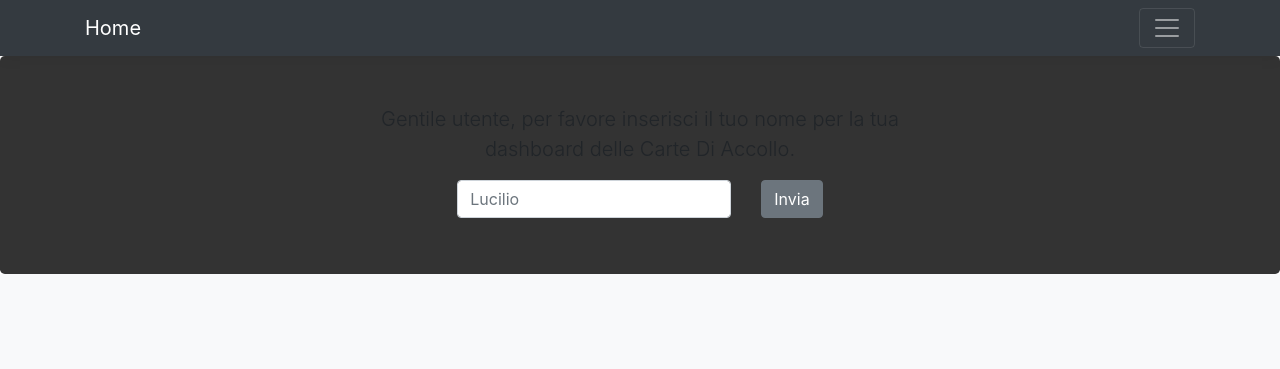
After one commit to lucky-sideburn/cartediaccollo, a Flask app: page /dashboard_accolli in a window 1280 px wide. The commit adds this page. Shown: the top 369 px of the page. Run offline with Flask 2, Linux system fonts and the light colour scheme; some libraries are stand-ins or nearby versions.

Commit message:
added accolli dashboard

```diff
--- a/app.py
+++ b/app.py
@@ -1,6 +1,6 @@
 # coding=utf-8
 from PIL import ImageFont, Image, ImageDraw
-from flask import Flask, render_template, request, send_file, redirect
+from flask import Flask, render_template, request, send_file, redirect, url_for
 from datetime import datetime
 import time
 import qrcode
@@ -12,13 +12,64 @@
 import secrets
 import random
 import smtplib
+import base64
 
 app = Flask(__name__)
+client = MongoClient()
+client = MongoClient('localhost', 27017)
 
 def randomString(stringLength=10):
-    """Generate a random string of fixed length """
     lettersAndDigits = string.ascii_lowercase + string.digits
     return ''.join(random.choice(lettersAndDigits) for i in range(stringLength))
+
+
+# return an array of accolli related to a sepicific dashboard
+def find_accolli_for_dashboard(dashboard_id):
+  accolli = []
+  db = client['cartediaccollo']
+  collection = db['carte']
+  cards = collection.find({"dashboard_id": dashboard_id})
+  for doc in cards:
+    accolli.append(doc)
+  return accolli
+
+# check if the dashboard exists and return a dashboard hash
+def is_valid_dashboard(dashboard_id):
+  db = client['cartediaccollo']
+  collection = db['dashboards']
+  dashboard = collection.find_one({"uuid": dashboard_id})
+  if dashboard != None:
+    return dashboard
+  else:
+    return None
+
+def check_valid_authorization(dashboard_id,token):
+  db = client['cartediaccollo']
+  collection = db['dashboards']
+  dashboard = collection.find_one({"uuid": dashboard_id, "token": token})
+  if dashboard != None:
+    print('Dashboard' + dashboard_id + " with token " + token + " found!")
+    return dashboard
+  else:
+    print('Dashboard' + dashboard_id + " with token " + token + " not found!")
+    return None
+
+def generate_dashboard_id_and_token(name):
+  db = client['cartediaccollo']
+  collection = db['dashboards']
+  dashboard_id = str(uuid.uuid4())
+  while True:
+    card = collection.find_one({"uuid": dashboard_id})
+    if card == None:
+      break
+    else:
+      dashboard_id = str(uuid.uuid1())
+  dashboard = {"uuid": dashboard_id, "token": randomString(20), "name": name}
+  print("Try to write a dasboard to MongoDB " + str(dashboard))
+  if collection.insert_one(dashboard).inserted_id != None:
+    return dashboard
+  else:
+    False
 
 def read_card_mongo(uuid,token):
   client = MongoClient()
@@ -32,12 +83,12 @@
   else:
     return card
 
-def write_card_mongo(card_id,token,card_url,sender):
+def write_card_mongo(card_id,token,card_url,sender,dashboard_id):
   client = MongoClient()
   client = MongoClient('localhost', 27017)
   db = client['cartediaccollo']
   collection = db['carte']
-  post = {"uuid": card_id, "token": token, "status": "open", "url": card_url, "sender": sender}
+  post = {"uuid": card_id, "token": token, "status": "open", "url": card_url, "sender": sender, "dashboard_id": dashboard_id}
   post_id = collection.insert_one(post).inserted_id
   print post_id
 
@@ -50,9 +101,7 @@
   newvalues = { "$set": { "status": new_status } }
   return collection.update_one(myquery, newvalues)
 
-
-def create_card_img(recipient,task,sender,token):
-  card_id = str(uuid.uuid1())
+def create_card_img(card_id,recipient,task,sender,token):
   img = Image.new('RGB', (1024, 800), color = (0, 0, 0))
   d = ImageDraw.Draw(img)
 
@@ -104,11 +153,71 @@
 
 @app.route("/")
 def main():
-    return render_template('index.html', accolloform=False, slideshow=True)
+  if request.args.get('id') != None:
+    dashboard = is_valid_dashboard(request.args.get('id'))
+    if dashboard != None:
+      return render_template('index.html',accolloformdashboard=True, accolloform=False, dashboard=dashboard)
+  else:
+    return render_template('index.html', accolloform=True)
 
 @app.route("/create")
 def create():
-    return render_template('index.html', accolloform=True, slideshow=False)
+  return render_template('index.html', accolloform=True)
+
+@app.route("/delete")
+def delete():
+  client = MongoClient()
+  client = MongoClient('localhost', 27017)
+  db = client['cartediaccollo']
+  collection = db['carte']
+  data = base64.b64decode(request.args.get('token'))
+  data_split = data.split(':')
+  dashboard_id = data_split[0]
+  token = data_split[1]
+  myquery = { "uuid": request.args.get('id'), "dashboard_id": dashboard_id }
+  print "Deleted card: " + str(collection.delete_one(myquery))
+  return redirect('/dashboard_accolli?token=' + request.args.get('token'), code=302)
+
+@app.route("/dashboard_accolli")
+def dashboard_accolli():
+
+  authenticated_dashboard = None
+  accolli = {}
+
+  if 'Authorization' in request.headers:
+    print("client has Header Authorization: " + request.args.get('token'))
+    authorization_header = request.headers['Authorization']
+    data = base64.b64decode(authorization_header)
+    dashboard_split_array = data.split(':')
+    dashboard_id = dashboard_split_array[0]
+    token = dashboard_split_array[1]
+    authenticated_dashboard = check_valid_authorization(dashboard_id,token)
+
+  elif request.args.get('token') != None:
+    print("client has token: " + request.args.get('token'))
+    data = base64.b64decode(request.args.get('token'))
+    print data
+    dashboard_split_array = data.split(':')
+    dashboard_id = dashboard_split_array[0]
+    token = dashboard_split_array[1]
+    print('dashboard id: ' + dashboard_id + ' - token: ' +  token)
+    authenticated_dashboard = check_valid_authorization(dashboard_id,token)
+
+  if authenticated_dashboard != None:
+    print "User authenticated whith uuid " + authenticated_dashboard['uuid']
+    accolli = find_accolli_for_dashboard(authenticated_dashboard['uuid'])
+    return render_template('dashboard_accolli.html', token=request.args.get('token'), alert=False, id=dashboard_id, dashboard_name=authenticated_dashboard['name'], accolli=accolli)
+  else:
+    return render_template('dashboard_accolli.html', view_form=True, dashboard_name='', accolli = accolli)
+
+@app.route("/dashboard_accolli/create", methods = ['POST', 'GET'])
+def create_dashboard_accolli():
+  result = request.form
+  if ((len(result['nome_dashboard']) < 1) or (len(result['nome_dashboard']) > 30)):
+    return redirect(url_for('dashboard_accolli', input_alert=1))
+
+  dashboard = generate_dashboard_id_and_token(result['nome_dashboard'])
+  return redirect('/dashboard_accolli?token=' + base64.b64encode(dashboard['uuid'] + ':' + dashboard['token']), code=302)
 
 @app.route("/message",methods = ['POST', 'GET'])
 def message():
@@ -174,22 +283,35 @@
 @app.route('/cartadiaccollo',methods = ['POST', 'GET'])
 def cartadiaccollo():
   if request.method == 'POST':
-    result = request.form
+    if request.args.get('to') == 'dashboard':
+      result = request.form
+      inputs = ["sender","task"]
+      for _input in inputs:
+        if ((len(result[_input]) < 1) or (len(result[_input]) > 60)):
+          return render_template('index.html', accolloformdashboard=True, alert=True, accolloform=True)
 
-    inputs = ["recipient","sender","task"]
+      token = randomString(20)
+      print("Foo " + request.args.get('dashboard_id'))
+      card_id = create_card_img(str(uuid.uuid1()),request.args.get('dashboard_name'),result['task'],result['sender'],token)
+      card_url = "https://accolli.it/show?id=" + card_id + "&token=" + token
+      write_card_mongo(card_id,token,card_url,result['sender'],request.args.get('dashboard_id'))
+      return redirect(card_url, code=302)
 
-    for _input in inputs:
-      if ((len(result[_input]) < 1) or (len(result[_input]) > 60)):
-        return render_template('index.html', alert=True, accolloform=True, slideshow=False)
+    else:
+      result = request.form
+      inputs = ["recipient","sender","task"]
+      for _input in inputs:
+        if ((len(result[_input]) < 1) or (len(result[_input]) > 60)):
+          return render_template('index.html', alert=True, accolloform=True)
 
-    token = randomString(20)
-    card_id = create_card_img(result['recipient'],result['task'],result['sender'],token)
-    card_url = "https://accolli.it/show?id=" + card_id + "&token=" + token
-    print card_url
-    write_card_mongo(card_id,token,card_url,result['sender'])
-    #return send_file('static/cards/' + card_id + '.png', mimetype='image/png', attachment_filename='CartaDiAccollo.png')
-    card_url = "https://accolli.it/show?id=" + card_id + "&token=" + token
-    return redirect(card_url, code=302)
+      token = randomString(20)
+      card_id = create_card_img(str(uuid.uuid1()),result['recipient'],result['task'],result['sender'],token)
+      card_url = "https://accolli.it/show?id=" + card_id + "&token=" + token
+      print card_url
+      write_card_mongo(card_id,token,card_url,result['sender'],None)
+      #return send_file('static/cards/' + card_id + '.png', mimetype='image/png', attachment_filename='CartaDiAccollo.png')
+      card_url = "https://accolli.it/show?id=" + card_id + "&token=" + token
+      return redirect(card_url, code=302)
   else:
     return redirect('https://accolli.it',code=302)
 
--- /dev/null
+++ b/static/album.css
@@ -0,0 +1,39 @@
+:root {
+  --jumbotron-padding-y: 3rem;
+}
+
+.jumbotron {
+  padding-top: var(--jumbotron-padding-y);
+  padding-bottom: var(--jumbotron-padding-y);
+  margin-bottom: 0;
+  background-color: #333;
+}
+@media (min-width: 768px) {
+  .jumbotron {
+    padding-top: calc(var(--jumbotron-padding-y) * 1);
+    padding-bottom: calc(var(--jumbotron-padding-y) * 1);
+  }
+}
+
+.jumbotron p:last-child {
+  margin-bottom: 0;
+}
+
+.jumbotron-heading {
+  font-weight: 300;
+}
+
+.jumbotron .container {
+  max-width: 40rem;
+}
+
+footer {
+  padding-top: 3rem;
+  padding-bottom: 3rem;
+}
+
+footer p {
+  margin-bottom: .25rem;
+}
+
+.box-shadow { box-shadow: 0 .25rem .75rem rgba(0, 0, 0, .05); }
--- a/templates/access_denied.html
+++ b/templates/access_denied.html
@@ -24,7 +24,10 @@
     <div class="cover-container d-flex h-100 p-3 mx-auto flex-column">
       <header class="masthead mb-auto">
         <div class="inner">
-
+          <nav class="nav nav-masthead justify-content-center">
+            <a class="nav-link active" href="https://accolli.it">Home</a>
+            <a class="nav-link" href="/dashboard_accolli">Accolliboard</a>
+          </nav>
         </div>
       </header>
 
--- /dev/null
+++ b/templates/dashboard_accolli.html
@@ -0,0 +1,116 @@
+
+<!doctype html>
+<html lang="en">
+  <head>
+    <meta charset="utf-8">
+    <meta name="viewport" content="width=device-width, initial-scale=1, shrink-to-fit=no">
+    <meta name="description" content="">
+    <meta name="author" content="">
+    <link rel="icon" href="/docs/4.0/assets/img/favicons/favicon.ico">
+
+    <title>Gestione delle Carte Di Accolli</title>
+
+    <link rel="canonical" href="https://getbootstrap.com/docs/4.0/examples/album/">
+
+    <!-- Bootstrap core CSS -->
+    <link href="static/dist/css/bootstrap.min.css" rel="stylesheet">
+
+    <link href="album.css" rel="stylesheet">
+
+  </head>
+
+  <body>
+
+    <header>
+      <div class="collapse bg-dark" id="navbarHeader">
+        <div class="container">
+          <div class="row">
+            <div class="col-sm-8 col-md-7 py-4">
+
+            </div>
+            <div class="col-sm-4 offset-md-1 py-4">
+              <h4 class="text-white">Contact</h4>
+              <ul class="list-unstyled">
+                <li><a href="https://twitter.com/luckysideburn" class="text-white">Follow on Twitter</a></li>
+                <li><a href="mailto:luckysideburn@gmail.com" class="text-white">Email me</a></li>
+              </ul>
+            </div>
+          </div>
+        </div>
+      </div>
+      <div class="navbar navbar-dark bg-dark box-shadow">
+        <div class="container d-flex justify-content-between">
+          <a href="https://accolli.it" class="navbar-brand d-flex align-items-center">
+            Home
+          </a>
+          <button class="navbar-toggler" type="button" data-toggle="collapse" data-target="#navbarHeader" aria-controls="navbarHeader" aria-expanded="false" aria-label="Toggle navigation">
+            <span class="navbar-toggler-icon"></span>
+          </button>
+        </div>
+      </div>
+    </header>
+    <main role="main">
+      <section class="jumbotron">
+        <div class="container">
+        {% if dashboard_name != '' %}
+          <p class="lead">
+Gentile {{dashboard_name}}, benvenuto nella tua area riservata agli accolli. Utilizza questo spazio per auto-accollarti generandoti delle Carte Di Accollo oppure dai ai tuoi contatti <a href="https://accolli.it?id={{id}}">questo link</a> per farlo fare a loro. Ricordati di prendere nota del <a href="https://accolli.it/dashboard_accolli?token={{token}}">link alla tua dashboard</a> e di <a href="https://accolli.it/dashboard_accolli?token={{token}}">refreshare</a> per visualizzare nuovi accolli.
+          </p>
+        {% endif %}
+          {% if request.args.get('input_alert') == '1' %}
+          <div class="alert alert-warning" role="alert">
+            Gentile utente, il campo da lei inserito deve essere minimo di 2 caratteri e massimo di 30 caratteri.
+          </div>
+          {% endif %}
+          {% if view_form %}
+          <p class="lead text-center">
+            Gentile utente, per favore inserisci il tuo nome per la tua dashboard delle Carte Di Accollo.
+          </p>
+          <form action="https://accolli.it/dashboard_accolli/create" method="POST">
+            <div class="row justify-content-md-center">
+              <div class="col-md-auto">
+                <label class="sr-only" for="inlineFormInput">Nome</label>
+                <input type="text" class="form-control" id="nome_dashboard" name='nome_dashboard' placeholder="Lucilio">
+              </div>
+              <div class="col-md-auto">
+                <button type="submit" class="btn btn-secondary mb-2">Invia</button>
+              </div>
+            </div>
+          </form>
+          {% endif %}
+        </div>
+      </section>
+      <div class="album py-5 bg-light">
+        <div class="container">
+          <div class="row">
+            {% for card in accolli %}
+            <div class="col-md-4">
+              <div class="card mb-4 box-shadow">
+                <img class="card-img-top" src="https://accolli.it/static/cards/{{ card['uuid'] }}.png" alt="Card image cap">
+                <div class="card-body">
+                  <p class="card-text"></p>
+                  <div class="d-flex justify-content-between align-items-center">
+                    <div class="btn-group">
+                      <a href="{{ card['url'] }}&dashboard_id={{id}}&dashboard_token={{token}}" class="btn btn-sm btn-outline-secondary" role="button">Apri</a>
+                      <a href="https://accolli.it/delete?id={{ card['uuid'] }}&token={{ token }}" class="btn btn-sm btn-outline-secondary" role="button">cancella</a>
+                    </div>
+                  </div>
+                </div>
+              </div>
+            </div>
+            {% endfor %}
+          </div>
+        </div>
+      </div>
+
+    </main>
+    <!-- Bootstrap core JavaScript
+    ================================================== -->
+    <!-- Placed at the end of the document so the pages load faster -->
+    <script src="https://code.jquery.com/jquery-3.2.1.slim.min.js" integrity="sha384-KJ3o2DKtIkvYIK3UENzmM7KCkRr/rE9/Qpg6aAZGJwFDMVNA/GpGFF93hXpG5KkN" crossorigin="anonymous"></script>
+    <script>window.jQuery || document.write('<script src="static/assets/js/vendor/jquery-slim.min.js"><\/script>')</script>
+    <script src="static/assets/js/vendor/popper.min.js"></script>
+    <script src="static/dist/js/bootstrap.min.js"></script>
+
+  </body>
+</html>
```
Also changed, not shown: templates/index.html (+28 -26 lines), templates/show.html (+11 -2 lines).
